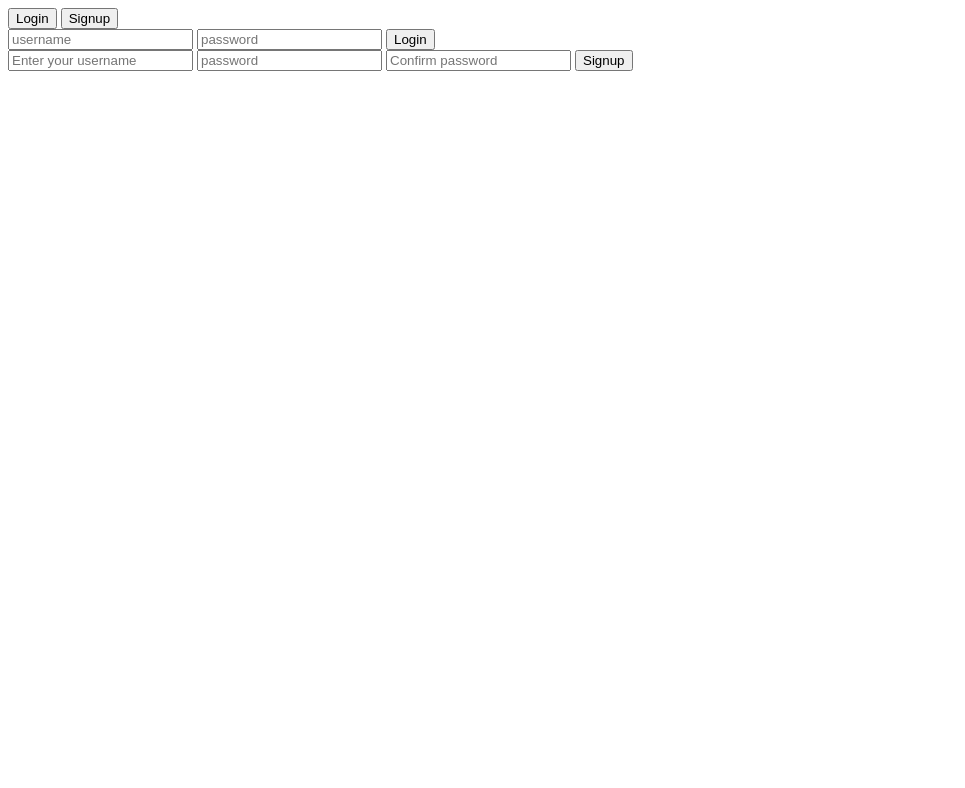
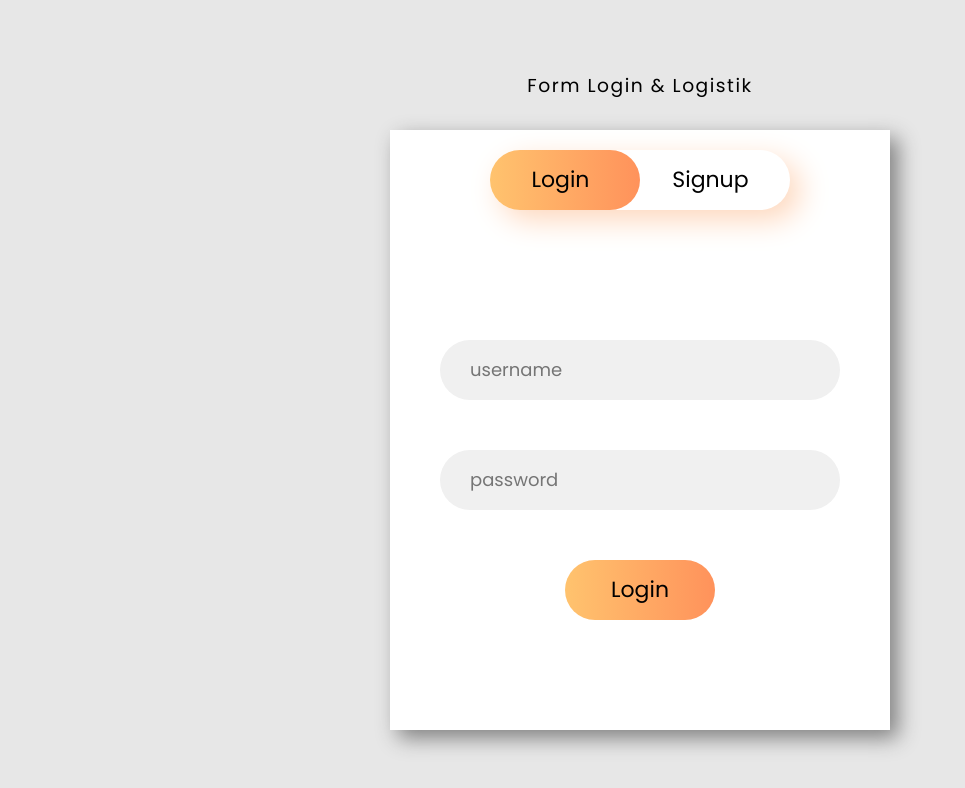
Before and after one commit to nugisorange/orangeNugis.github.io, a plain HTML site: page jscroot/template/content/formUser.html in a window 1280 px wide. Shown: the whole page, without its empty margins (0-965 px from the left). Drawn offline with Linux system fonts and the light colour scheme.

Commit message:
updatesq

```diff
--- a/jscroot/index.js
+++ b/jscroot/index.js
@@ -14,7 +14,6 @@ addCSS("https://cdn.jsdelivr.net/npm/tailwindcss@2.2.16/dist/tailwind.min.css");
 addCSS("https://maxcdn.bootstrapcdn.com/font-awesome/4.7.0/css/font-awesome.min.css");
 addCSS("https://cdn.jsdelivr.net/npm/boxicons@latest/css/boxicons.min.css");
 addCSS("assets/css/styles.css");
-addCSS("assets/css/formUser.css");
 addCSS("assets/css/openlayers.css");
 
 //rendering HTML
--- a/jscroot/template/content/formUser.html
+++ b/jscroot/template/content/formUser.html
@@ -1,3 +1,17 @@
+<!DOCTYPE html>
+<html lang="en">
+<head>
+	<meta charset="UTF-8">
+	<meta name="viewport"
+		content="width=device-width, initial-scale=1.0">
+	<title>Form Login&Register</title>
+	<link rel="stylesheet" href="/assets/css/formUser.css">
+</head>
+
+<body>
+	<header>
+		<h3 class="title">Form Login & Logistik</h3>
+	</header>
 
 	<!-- container div -->
 	<div class="container">
@@ -27,9 +41,9 @@
 
 			<!-- signup form -->
 			<div class="signup-box">
-				<input type="username"
-					class="name ele"
-					placeholder="Enter your username">
+				<input type="text"
+					class="username ele"
+					placeholder="username">
 				<input type="password"
 					class="password ele"
 					placeholder="password">
@@ -40,3 +54,6 @@
 			</div>
 		</div>
 	</div>
+	<script src="/jscroot/view/content/formUser.js"></script>
+</body>
+</html>
--- a/jscroot/view/content/formUser.js
+++ b/jscroot/view/content/formUser.js
@@ -1,9 +1,3 @@
-import {setInner} from "https://cdn.jsdelivr.net/gh/jscroot/element@0.1.2/croot.js";
-
-export function main(){
-    setInner("Sankuy","Hi GISRANGE");
-}
-
 let signup = document.querySelector(".signup");
 let login = document.querySelector(".login");
 let slider = document.querySelector(".slider");
```
Also changed, not shown: jscroot/template/content/peta/maps.html (+1 -1 lines).
